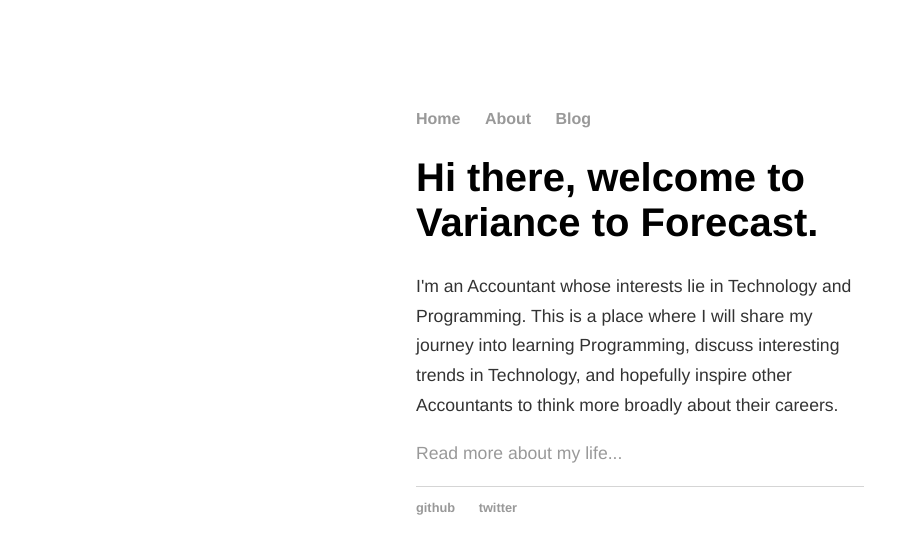
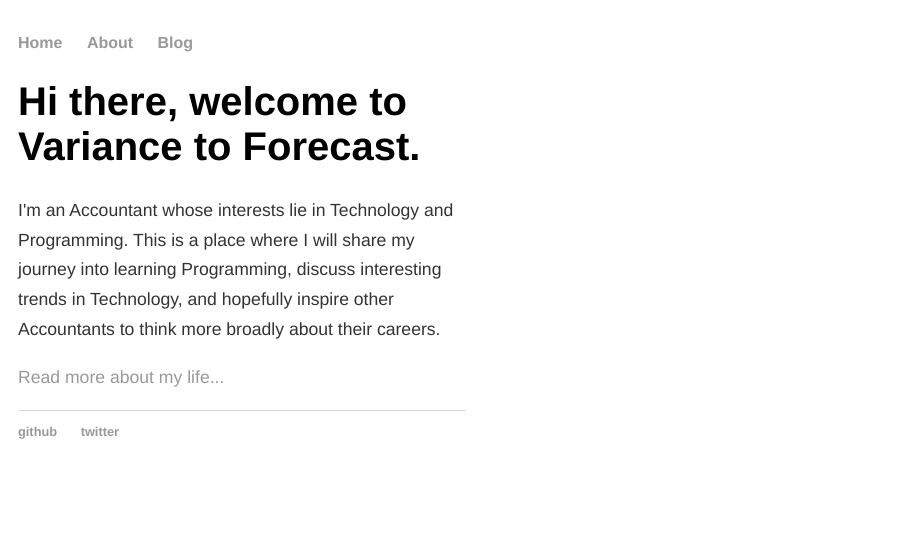
Before and after one commit to variancetoforecast/variancetoforecast.github.io, a Jekyll site: the page built from index.html, in a window 1280 px wide. Shown: the top 554 px of the page, without its empty margins (0-909 px from the left). Built offline with Jekyll 4.4.1, drawn with Linux system fonts in a browser that asks for light colours.

Commit message:
Update main.css

```diff
--- a/css/main.css
+++ b/css/main.css
@@ -1,5 +1,5 @@
 body {
-    margin: 110px auto;
+    padding: 10px;
     width: 35%;
 }
 
```
